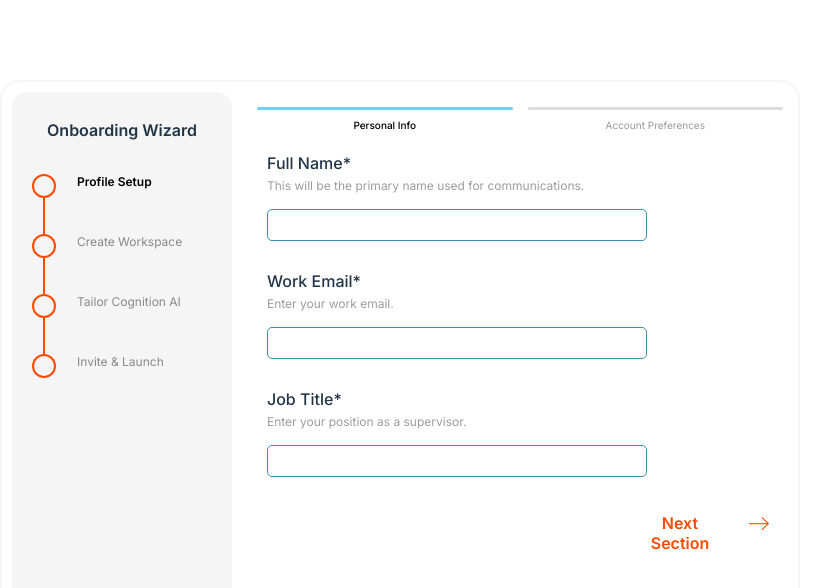
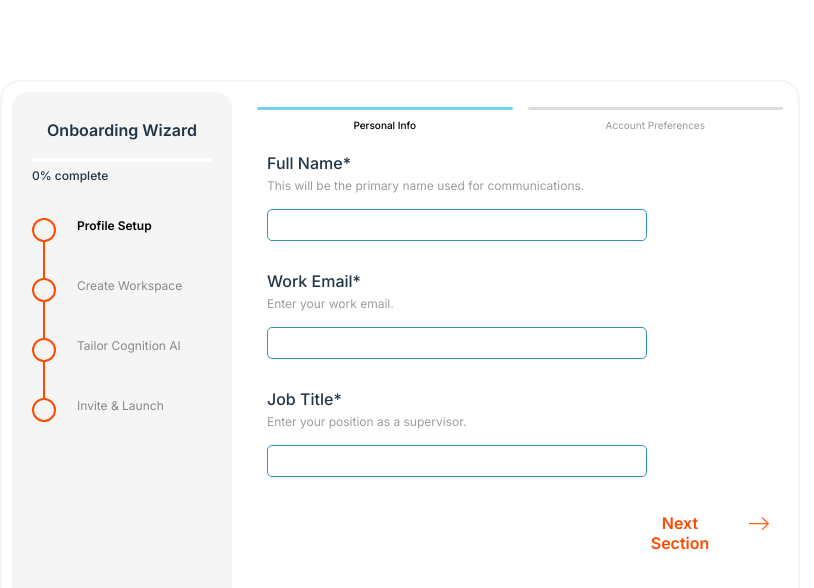
Before and after one commit to srewashimondal/cognition, a React (Vite) app in the folder frontend/: page /employer-onboarding in a window 1280 px wide. Shown: the top 588 px of the page, without its empty margins (240-1054 px from the left). Built offline with nearby package versions, Linux system fonts and the light colour scheme; what @radix-ui/themes would draw is missing.

Commit message:
finished employer onboarding progress bar

```diff
--- /dev/null
+++ b/frontend/src/components/ProgressBar/ProgressBar.css
@@ -0,0 +1,22 @@
+.progress-bar-div {
+    width: 100%;
+}
+
+.progress-bar-wrapper {
+    width: 180px;
+    background-color: white;
+    height: 4px;
+    border-radius: 25px;
+}
+
+.progress-bar-fill {
+    background-color: #FF844F;
+    height: 100%;
+    border-radius: 25px;
+    transition: width 800ms ease;
+}
+
+.progress-label {
+    font-size: 12px;
+    font-weight: 500;
+}
--- /dev/null
+++ b/frontend/src/components/ProgressBar/ProgressBar.tsx
@@ -0,0 +1,14 @@
+import './ProgressBar.css';
+
+export default function ProgressBar({ percent }: {percent: number}) {
+
+    return (
+        <div className="progress-bar-div">
+            <div className="progress-bar-wrapper">
+                <div className="progress-bar-fill"
+                    style={{ width: `${percent}%` }} />
+            </div>
+            <span className="progress-label">{percent}% complete</span>
+        </div>
+    );
+}
--- a/frontend/src/pages/EmployerDashBoard/Onboarding/EmployerOnboarding.css
+++ b/frontend/src/pages/EmployerDashBoard/Onboarding/EmployerOnboarding.css
@@ -44,6 +44,9 @@ ob-main {
 .ob-sidebar-title {
     font-size: 16px;
     font-weight: 600;
+}
+
+.ob-progress-bar {
     margin-bottom: 32px;
 }
 
--- a/frontend/src/pages/EmployerDashBoard/Onboarding/EmployerOnboarding.tsx
+++ b/frontend/src/pages/EmployerDashBoard/Onboarding/EmployerOnboarding.tsx
@@ -1,6 +1,7 @@
 import './EmployerOnboarding.css';
 import { useState } from 'react';
 import OBMain from './OBMain/OBMain';
+import ProgressBar from '../../../components/ProgressBar/ProgressBar';
 import type { OnboardingData } from '../../../types/OnboardingData';
 import white_check from '../../../assets/icons/white-check.svg';
 
@@ -71,13 +72,33 @@ export default function EmployerOnboarding() {
         setData(d => ({ ...d, ...updates}));
     };
 
+    const [activeFormId, setActiveFormId] = useState<string | null>(null);
+
+    const SUBSECTION_FLOW = [
+        "personal-info-form",
+        "account-preferences-form",
+        "workspace-info-form",
+        "store-info-form",
+        "team-details-form",
+        "training-materials-form",
+        "pos-integration-form",
+        "store-layout-form",
+        "simulation-preferences-form",
+        "invite-team",
+        "launch-workspace",
+    ] as const;
+
+    const currentSubIdx = activeFormId ? SUBSECTION_FLOW.indexOf(activeFormId as any) : 0;
+    const percent = Math.floor((currentSubIdx / 11) * 100);
 
     return (
         <div className="ob-pg">
             <div className="ob-modal">
                 <div className="ob-sidebar">
                     <h3 className="ob-sidebar-title">Onboarding Wizard</h3>
-
+                    <div className="ob-progress-bar">
+                        <ProgressBar percent={percent} />
+                    </div>
                     <div className="sidebar-steps">
                         <div className="sidebar-line" />
                         {stepTitles.map((title, index) => {
@@ -111,7 +132,7 @@ export default function EmployerOnboarding() {
 
                 </div>
                 <div className="ob-main">
-                    <OBMain data={data} updateData={updateData} stepTitle={currentStepTitle} substeps={substeps} subStep={subStepIndex}
+                    <OBMain data={data} updateData={updateData} activeFormId={activeFormId} setActiveFormId={setActiveFormId} stepTitle={currentStepTitle} substeps={substeps} subStep={subStepIndex}
                     onNext={handleNext} onBack={handleBack} />
                 </div>
             </div>
--- a/frontend/src/pages/EmployerDashBoard/Onboarding/OBMain/OBMain.tsx
+++ b/frontend/src/pages/EmployerDashBoard/Onboarding/OBMain/OBMain.tsx
@@ -1,5 +1,4 @@
 import './OBMain.css';
-import { useState } from 'react';
 import type { OnboardingData } from '../../../../types/OnboardingData';
 import ProfileSetup from '../ProfileSetup/ProfileSetup';
 import CreateWorkspace from '../CreateWorkspace/CreateWorkspace';
@@ -11,6 +10,8 @@ import orange_left_arrow from '../../../../assets/icons/orange-left-arrow.svg';
 type OBMainProps = {
     data: Record<string, any>;
     updateData: (updates: Partial<OnboardingData>) => void;
+    activeFormId: string | null;
+    setActiveFormId: React.Dispatch<React.SetStateAction<string | null>>;
     stepTitle: string;
     substeps: readonly string[];
     subStep: number;
@@ -18,8 +19,7 @@ type OBMainProps = {
     onBack: () => void;
   };
 
-export default function OBMain({ data, updateData, stepTitle, substeps, subStep, onNext, onBack }:OBMainProps) {
-    const [activeFormId, setActiveFormId] = useState<string | null>(null);
+export default function OBMain({ data, updateData, activeFormId, setActiveFormId, stepTitle, substeps, subStep, onNext, onBack }:OBMainProps) {
 
     return(
         <div className="ob-main-div">
```
